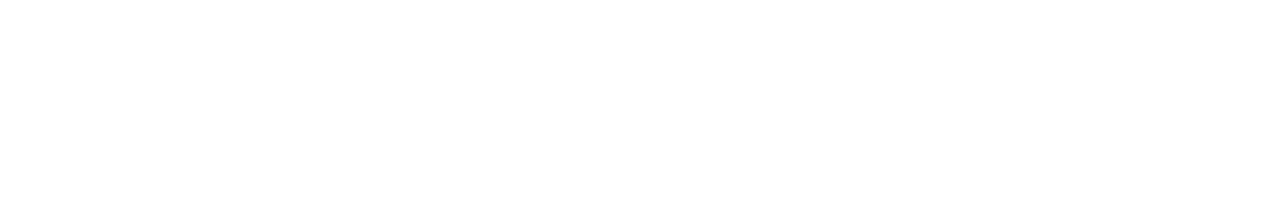
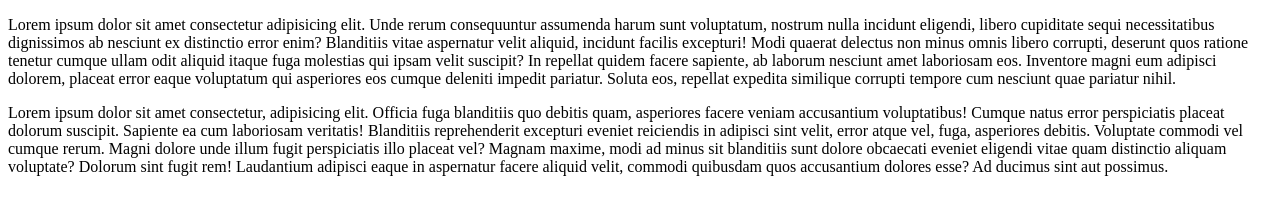
Before and after one commit to m7exb/pet-store, a plain HTML site: page index.html in a window 1280 px wide. Drawn offline with Linux system fonts and the light colour scheme.

Commit message:
first page

```diff
--- a/index.html
+++ b/index.html
@@ -6,6 +6,31 @@
     <title>Document</title>
   </head>
   <body>
-
+    <p>
+        Lorem ipsum dolor sit amet consectetur adipisicing elit. Unde rerum
+        consequuntur assumenda harum sunt voluptatum, nostrum nulla incidunt
+        eligendi, libero cupiditate sequi necessitatibus dignissimos ab nesciunt
+        ex distinctio error enim? Blanditiis vitae aspernatur velit aliquid,
+        incidunt facilis excepturi! Modi quaerat delectus non minus omnis libero
+        corrupti, deserunt quos ratione tenetur cumque ullam odit aliquid itaque
+        fuga molestias qui ipsam velit suscipit? In repellat quidem facere
+        sapiente, ab laborum nesciunt amet laboriosam eos. Inventore magni eum
+        adipisci dolorem, placeat error eaque voluptatum qui asperiores eos cumque
+        deleniti impedit pariatur. Soluta eos, repellat expedita similique
+        corrupti tempore cum nesciunt quae pariatur nihil.
+      </p>
+      <p>
+        Lorem ipsum dolor sit amet consectetur, adipisicing elit. Officia fuga
+        blanditiis quo debitis quam, asperiores facere veniam accusantium
+        voluptatibus! Cumque natus error perspiciatis placeat dolorum suscipit.
+        Sapiente ea cum laboriosam veritatis! Blanditiis reprehenderit excepturi
+        eveniet reiciendis in adipisci sint velit, error atque vel, fuga,
+        asperiores debitis. Voluptate commodi vel cumque rerum. Magni dolore unde
+        illum fugit perspiciatis illo placeat vel? Magnam maxime, modi ad minus
+        sit blanditiis sunt dolore obcaecati eveniet eligendi vitae quam
+        distinctio aliquam voluptate? Dolorum sint fugit rem! Laudantium adipisci
+        eaque in aspernatur facere aliquid velit, commodi quibusdam quos
+        accusantium dolores esse? Ad ducimus sint aut possimus.
+      </p>
   </body>
 </html>
```
